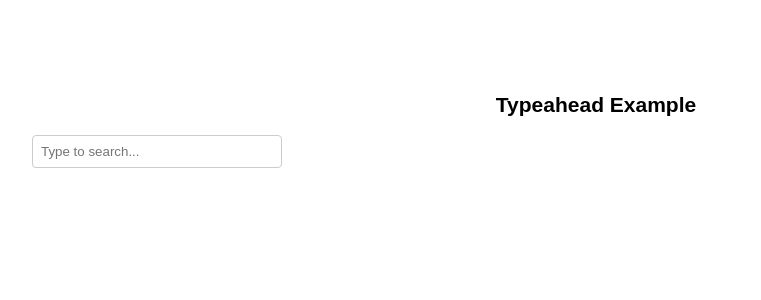
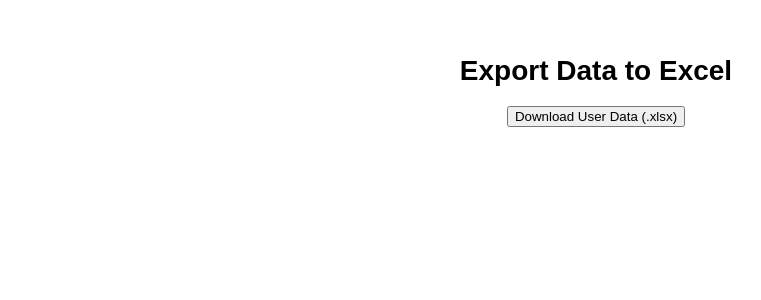
Before and after one commit to shvets/react-vite-jest, a React (Vite) app: page / in a window 1280 px wide. Shown: the top 300 px of the page, without its empty margins (44-805 px from the left). Built offline with nearby package versions, Linux system fonts and the light colour scheme.

Commit message:
add comp

```diff
--- a/src/App.tsx
+++ b/src/App.tsx
@@ -5,9 +5,9 @@ import './App.css'
 // import MyComponent from "@/my-component.tsx";
 // import {SearchDemo} from "@/search-demo.tsx";
 // import {TableDemo} from "@/TableDemo.tsx";
-import Typeahead from "../components/Typeahead.tsx";
-import React from "react";
+import React, {useState} from "react";
 import {Suggestion} from "../components/suggestion.ts";
+import DownloadExcelButton from "@/DownloadExcelButton.tsx";
 
 const generateMockData = () => {
   const fruits = ['Apple', 'Banana', 'Orange', 'Mango', 'Pear', 'Grape', 'Kiwi', 'Lemon',
@@ -21,8 +21,31 @@ const generateMockData = () => {
 
 const mockData = generateMockData()
 
+interface User {
+  // Name: string;
+  // Age: number;
+  // City: string;
+  [key: string]: string | number;
+}
+
+const userData: User[] = [
+  { Name: 'John Doe', Age: 30, City: 'New York' },
+  { Name: 'Jane Smith', Age: 25, City: 'San Francisco' },
+  { Name: 'Peter Jones', Age: 35, City: 'Chicago' },
+];
 
 function App() {
+  const [downloadOutcome, setDownloadOutcome] = useState<string | null>(null);
+
+  const handleDownloadSaved = () => {
+    setDownloadOutcome('File was successfully saved!');
+  };
+
+  const handleDownloadCanceled = () => {
+    setDownloadOutcome('Download was canceled by the user.');
+  };
+
+
   // const [count, setCount] = useState(0)
   const fetchItems = React.useCallback(
     async (query: string, page: number, pageSize: number): Promise<{ items: Suggestion[]; hasMore: boolean }> => {
@@ -72,10 +95,28 @@ function App() {
       {/*<TableDemo/>*/}
 
       {/*<TableWithContextMenu/>*/}
-            <div style={{ padding: 40 }}>
-                <h2>Typeahead Example</h2>
-              <Typeahead minQueryLength={3} fetchItems={fetchItems}/>
+      {/*<div style={{ padding: 40 }}>*/}
+      {/*    <h2>Typeahead Example</h2>*/}
+      {/*  <Typeahead minQueryLength={3} fetchItems={fetchItems}/>*/}
+      {/*</div>*/}
+
+      <div>
+        <h1>Export Data to Excel</h1>
+        <DownloadExcelButton<User>
+          data={userData}
+          fileName="users.xlsx"
+          onDownloadSaved={handleDownloadSaved}
+          onDownloadCanceled={handleDownloadCanceled}
+        >
+          Download User Data (.xlsx)
+        </DownloadExcelButton>
+        {downloadOutcome && (
+          <p style={{ marginTop: '15px', color: downloadOutcome.includes('saved') ? 'green' : 'red' }}>
+            {downloadOutcome}
+          </p>
+        )}
       </div>
+
     </>
   );
 }
--- /dev/null
+++ b/src/DownloadExcelButton.tsx
@@ -0,0 +1,96 @@
+import React, { useState } from 'react';
+import ExcelJS from 'exceljs';
+import { saveAs } from 'file-saver';
+import { RowData } from '../types/data';
+
+// Define the component's props with callbacks for both outcomes
+export interface DownloadExcelProps<T extends RowData> {
+  data: T[];
+  fileName: string;
+  sheetName?: string;
+  onDownloadSaved?: () => void;
+  onDownloadCanceled?: () => void;
+}
+
+const DownloadExcelButton = <T extends RowData>({
+  data,
+  fileName,
+  sheetName = 'Sheet1',
+  children,
+  onDownloadSaved,
+  onDownloadCanceled,
+}: React.PropsWithChildren<DownloadExcelProps<T>>) => {
+  const [isDownloading, setIsDownloading] = useState(false);
+
+  const downloadWithPicker = async (blob: Blob) => {
+    try {
+      const handle = await window.showSaveFilePicker({
+        suggestedName: fileName,
+        types: [{
+          description: 'Excel Files',
+          accept: { 'application/vnd.openxmlformats-officedocument.spreadsheetml.sheet': ['.xlsx'] },
+        }],
+      });
+      const writableStream = await handle.createWritable();
+      await writableStream.write(blob);
+      await writableStream.close();
+      onDownloadSaved?.(); // Success callback
+    } catch (err: any) {
+      if (err.name === 'AbortError') {
+        console.log('Download canceled by user.');
+        onDownloadCanceled?.(); // Canceled callback
+      } else {
+        console.error('Error with showSaveFilePicker:', err);
+        alert('An unexpected error occurred during download.');
+      }
+    }
+  };
+
+  const downloadWithFallback = (blob: Blob) => {
+    console.warn('showSaveFilePicker is not supported. Falling back to file-saver.');
+    saveAs(blob, fileName);
+    onDownloadSaved?.(); // Can only fire initiated callback on fallback
+  };
+
+  const handleDownload = async () => {
+    if (data.length === 0) {
+      console.warn("No data to export.");
+      return;
+    }
+
+    setIsDownloading(true);
+
+    try {
+      // 1. Create the workbook and convert to a blob
+      const workbook = new ExcelJS.Workbook();
+      const worksheet = workbook.addWorksheet(sheetName);
+      const headers = Object.keys(data || {});
+      worksheet.columns = headers.map((header) => ({ header, key: header, width: 20 }));
+      worksheet.addRows(data);
+      const buffer = await workbook.xlsx.writeBuffer();
+      const blob = new Blob([buffer], {
+        type: 'application/vnd.openxmlformats-officedocument.spreadsheetml.sheet',
+      });
+
+      // 2. Feature-detect and call the appropriate download function
+      if ('showSaveFilePicker' in window) {
+        await downloadWithPicker(blob);
+      } else {
+        downloadWithFallback(blob);
+      }
+    } catch (error) {
+      console.error("Failed to generate the Excel file:", error);
+      alert("There was an error generating your file. Please try again.");
+    } finally {
+      setIsDownloading(false);
+    }
+  };
+
+  return (
+    <button onClick={handleDownload} disabled={isDownloading}>
+      {isDownloading ? 'Preparing...' : children}
+    </button>
+  );
+};
+
+export default DownloadExcelButton;
--- a/tsconfig.json
+++ b/tsconfig.json
@@ -27,6 +27,7 @@
       "@/*": ["./*"]
     }
   },
+  "types": ["@types/wicg-file-system-access"],
   "include": ["src", "./jest.setup.ts"],
   "references": [{ "path": "./tsconfig.node.json" }]
 }
```
Also changed, not shown: package.json (+7 -2 lines). Lines whose indentation alone changed are shown as unchanged.
